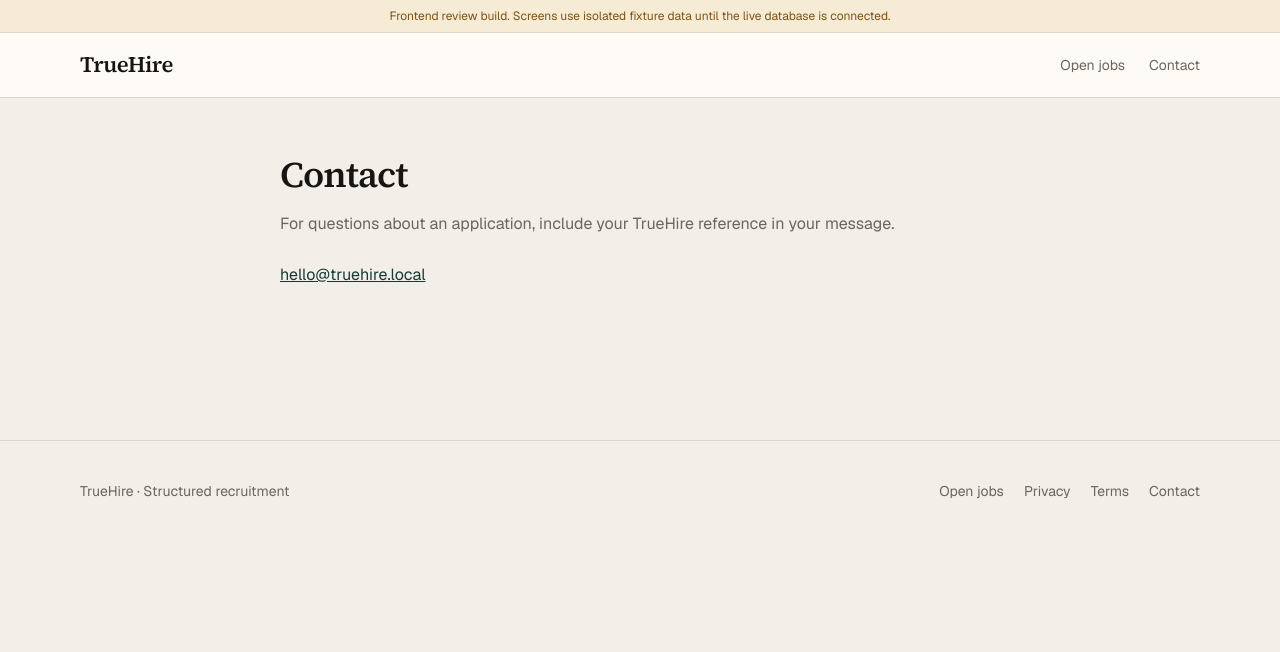
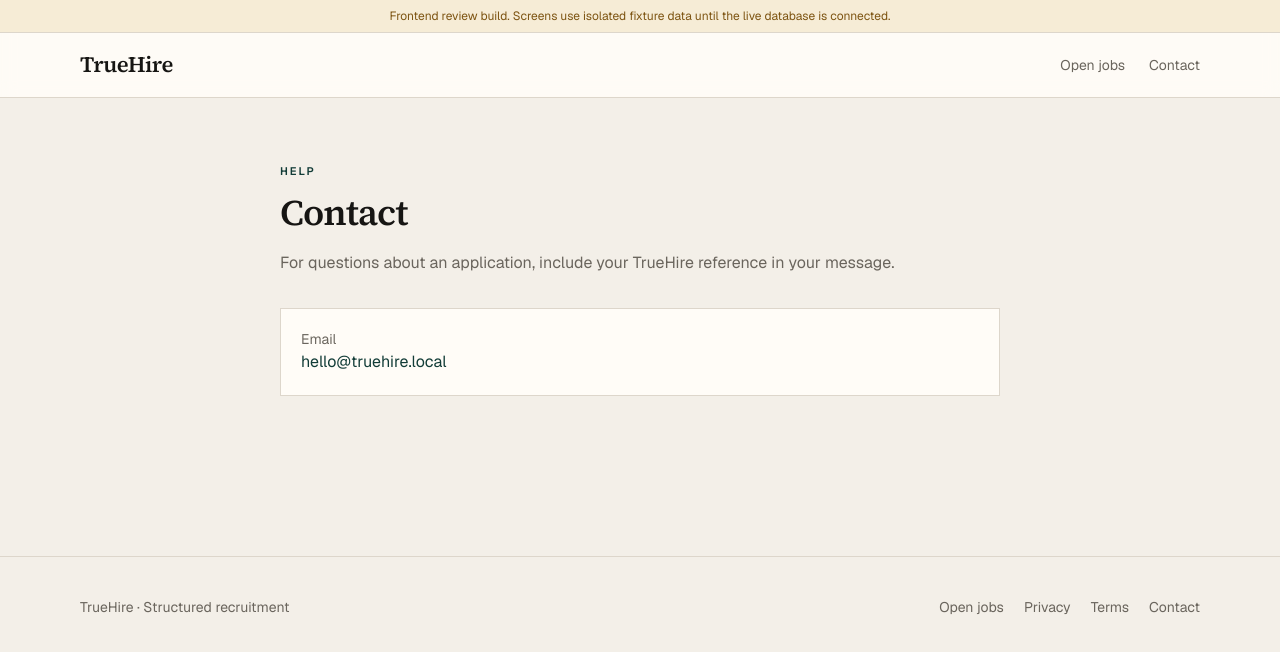
Before and after one commit to habibwahid101/truehire, a Next.js app: page /contact in a window 1280 px wide. Shown: the top 652 px of the page. Built offline with nearby package versions, Linux system fonts and the light colour scheme; no server answers.

Commit message:
feat(ui): polish homepage, jobs list, legal pages and success state

```diff
--- a/app/contact/page.tsx
+++ b/app/contact/page.tsx
@@ -4,10 +4,14 @@ export default function ContactPage() {
   return (
     <>
       <SiteHeader />
-      <main className="container-narrow py-14">
-        <h1 className="serif text-4xl">Contact</h1>
+      <main className="container-narrow py-12 sm:py-16">
+        <p className="kicker">Help</p>
+        <h1 className="serif mt-3 text-4xl">Contact</h1>
         <p className="mt-4 text-muted">For questions about an application, include your TrueHire reference in your message.</p>
-        <p className="mt-6"><a className="text-brand underline" href="mailto:hello@truehire.local">hello@truehire.local</a></p>
+        <div className="panel mt-8 p-5">
+          <p className="text-sm text-muted">Email</p>
+          <a className="text-brand" href="mailto:hello@truehire.local">hello@truehire.local</a>
+        </div>
       </main>
       <SiteFooter />
     </>
--- a/app/jobs/[slug]/apply/page.tsx
+++ b/app/jobs/[slug]/apply/page.tsx
@@ -16,7 +16,8 @@ export default async function ApplyPage({ params }: { params: Promise<{ slug: st
       <SiteHeader compact />
       <main className="container-narrow py-10 sm:py-14">
         <Link href={`/jobs/${job.slug}`} className="text-sm text-muted hover:text-ink">← {job.title}</Link>
-        <h1 className="serif mt-4 text-3xl sm:text-4xl">Apply</h1>
+        <p className="kicker mt-6">Application</p>
+        <h1 className="serif mt-2 text-3xl sm:text-4xl">Apply</h1>
         <p className="mt-2 text-muted">{job.title} · {job.company.name}</p>
         {!open ? (
           <p className="mt-8 border border-line bg-warning-soft px-4 py-3 text-sm text-warning">This role is no longer accepting applications.</p>
--- a/app/layout.tsx
+++ b/app/layout.tsx
@@ -15,11 +15,6 @@ export const metadata: Metadata = {
   },
   description: "TrueHire presents credible roles with complete information and a structured application process.",
   robots: { index: true, follow: true },
-  openGraph: {
-    title: "TrueHire",
-    description: "Clear opportunities and structured recruitment.",
-    type: "website",
-  },
 };
 
 export default function RootLayout({ children }: { children: React.ReactNode }) {
--- a/app/privacy/page.tsx
+++ b/app/privacy/page.tsx
@@ -4,8 +4,9 @@ export default function PrivacyPage() {
   return (
     <>
       <SiteHeader />
-      <main className="container-narrow py-14">
-        <h1 className="serif text-4xl">Privacy</h1>
+      <main className="container-narrow py-12 sm:py-16">
+        <p className="kicker">Policy</p>
+        <h1 className="serif mt-3 text-4xl">Privacy</h1>
         <div className="prose-job mt-6 text-muted">
           <p>TrueHire collects personal information that candidates submit when applying for a role. This typically includes contact details, education and career history, answers to screening questions, and uploaded documents such as a CV.</p>
           <p>Submitted information is used for recruitment related to the role applied for and for operating the recruitment process. Documents are stored privately and are not published on public pages.</p>
--- a/app/terms/page.tsx
+++ b/app/terms/page.tsx
@@ -4,8 +4,9 @@ export default function TermsPage() {
   return (
     <>
       <SiteHeader />
-      <main className="container-narrow py-14">
-        <h1 className="serif text-4xl">Terms</h1>
+      <main className="container-narrow py-12 sm:py-16">
+        <p className="kicker">Policy</p>
+        <h1 className="serif mt-3 text-4xl">Terms</h1>
         <div className="prose-job mt-6 text-muted">
           <p>TrueHire publishes roles and collects applications on behalf of participating employers. Listing a role does not guarantee that every applicant will be contacted.</p>
           <p>Candidates are responsible for the accuracy of the information they submit. Applications may be declined where information is incomplete or inconsistent with the stated requirements.</p>
```
